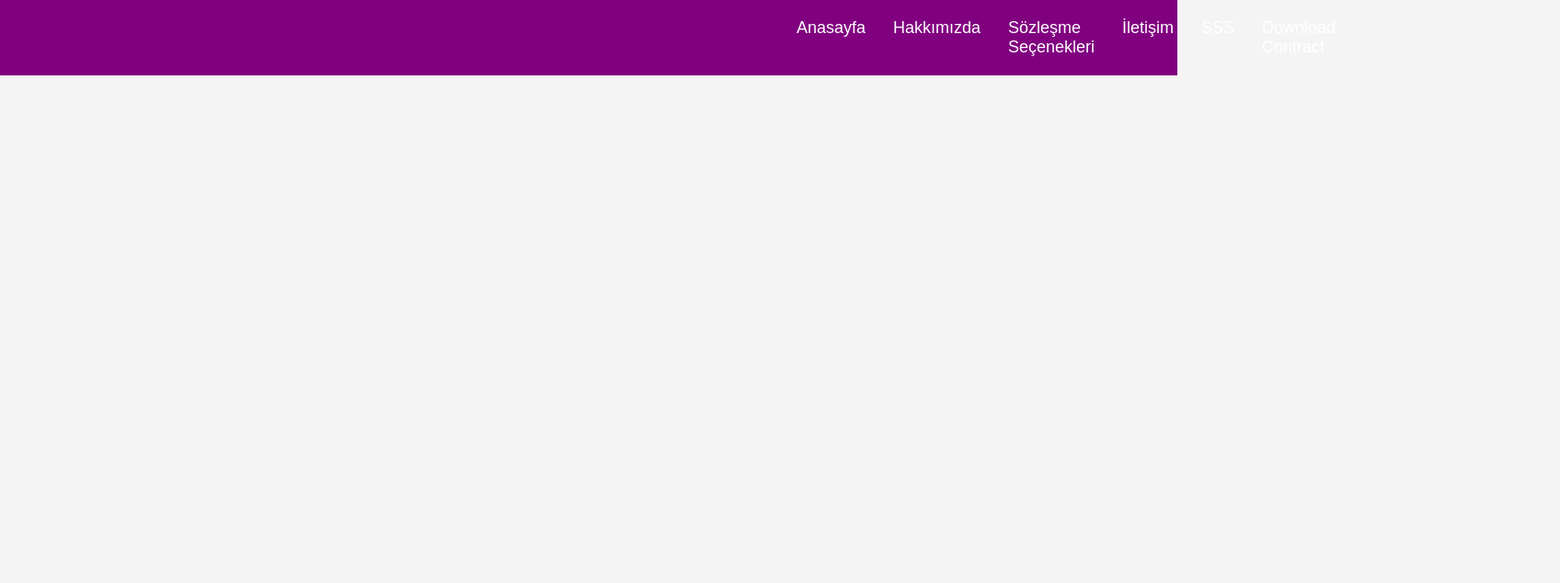
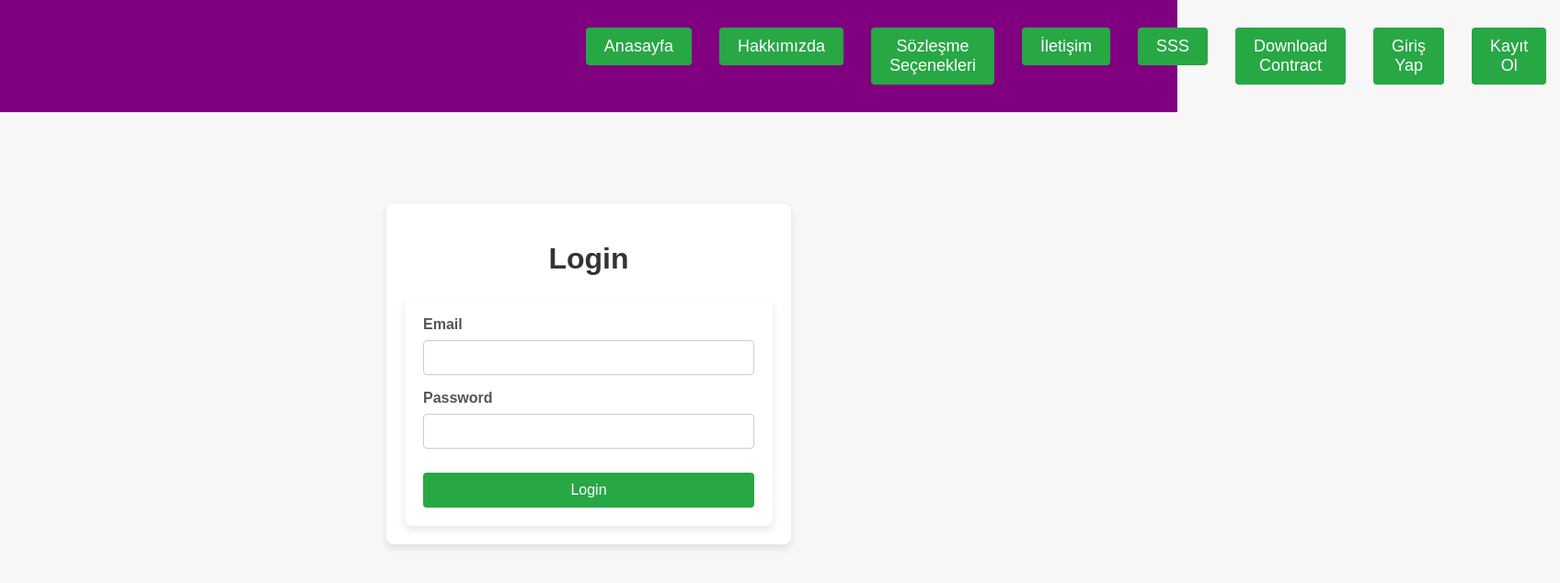
Before and after one commit to mehmetenesaydin/1august, a React (Vite) app in the folder 1august.client/: page /login in a window 1280 px wide. Shown: the top 634 px of the page at 92% size, 1696 px wide, since content can reach past the window. Built offline with nearby package versions, Linux system fonts and the light colour scheme.

Commit message:
Giriş yap ve kayıt ol sayfaları eklendi.

```diff
--- a/1august.client/src/App.tsx
+++ b/1august.client/src/App.tsx
@@ -7,6 +7,9 @@ import Contact from './pages/Contact';
 import FAQ from './pages/SSS';
 import DownloadContract from './pages/DownloadContract'; // Yeni sayfa importu
 import jlogo from './assets/jlogo.png';
+import Login from './pages/Login';
+import Register from './pages/Register';
+
 
 const App: React.FC = () => {
     return (
@@ -20,6 +23,8 @@ const App: React.FC = () => {
                     <li><Link to="/contact">İletişim</Link></li>
                     <li><Link to="/faq">SSS</Link></li>
                     <li><Link to="/download-contract">Download Contract</Link></li> {/* Yeni bağlantı */}
+                    <li><Link to="/login">Giriş Yap</Link></li>
+                    <li><Link to="/register">Kayıt Ol</Link></li>
                 </ul>
             </nav>
             <Routes>
@@ -29,6 +34,9 @@ const App: React.FC = () => {
                 <Route path="/contact" element={<Contact />} />
                 <Route path="/faq" element={<FAQ />} />
                 <Route path="/download-contract" element={<DownloadContract />} /> {/* Yeni route */}
+                <Route path="/login" element={<Login />} />
+                <Route path="/register" element={<Register />} />
+
             </Routes>
         </Router>
     );
--- a/1august.client/src/cssfiles/DownloadContract.css
+++ b/1august.client/src/cssfiles/DownloadContract.css
@@ -0,0 +1,82 @@
+/* DownloadContract.css */
+
+body {
+    font-family: Arial, sans-serif;
+    background-color: #f4f4f4;
+    margin: 0;
+    padding: 0;
+}
+
+h1 {
+    text-align: center;
+    color: #333;
+    margin-bottom: 20px;
+}
+
+form {
+    max-width: 600px;
+    margin: 0 auto;
+    background-color: #fff;
+    padding: 20px;
+    border-radius: 8px;
+    box-shadow: 0 4px 8px rgba(0, 0, 0, 0.1);
+}
+
+    form div {
+        margin-bottom: 15px;
+    }
+
+label {
+    display: block;
+    font-weight: bold;
+    color: #555;
+    margin-bottom: 5px;
+}
+
+input[type="text"],
+input[type="date"] {
+    width: 100%;
+    padding: 8px;
+    border: 1px solid #ccc;
+    border-radius: 4px;
+    box-sizing: border-box;
+    font-size: 14px;
+}
+
+button[type="submit"] {
+    width: 100%;
+    background-color: #007BFF;
+    color: #fff;
+    padding: 10px 15px;
+    border: none;
+    border-radius: 4px;
+    cursor: pointer;
+    font-size: 16px;
+    transition: background-color 0.3s ease;
+}
+
+    button[type="submit"]:hover {
+        background-color: #0056b3;
+    }
+
+h2 {
+    text-align: center;
+    color: #007BFF;
+    margin-top: 20px;
+}
+
+a {
+    display: inline-block;
+    text-align: center;
+    background-color: #28a745;
+    color: #fff;
+    padding: 10px 20px;
+    border-radius: 4px;
+    text-decoration: none;
+    margin: 10px auto;
+    transition: background-color 0.3s ease;
+}
+
+    a:hover {
+        background-color: #218838;
+    }
--- /dev/null
+++ b/1august.client/src/cssfiles/Login.css
@@ -0,0 +1,61 @@
+/* Login.css */
+
+body {
+    font-family: 'Arial', sans-serif;
+    background-color: #f0f2f5;
+    margin: 0;
+    padding: 0;
+}
+
+.login-container {
+    max-width: 400px;
+    margin: 100px auto;
+    padding: 20px;
+    background-color: #fff;
+    border-radius: 8px;
+    box-shadow: 0 4px 8px rgba(0, 0, 0, 0.1);
+}
+
+h1 {
+    text-align: center;
+    color: #333;
+    margin-bottom: 24px;
+}
+
+.input-group {
+    margin-bottom: 16px;
+}
+
+label {
+    display: block;
+    font-weight: bold;
+    color: #555;
+    margin-bottom: 8px;
+}
+
+input[type="email"],
+input[type="password"] {
+    width: 100%;
+    padding: 10px;
+    border: 1px solid #ccc;
+    border-radius: 4px;
+    box-sizing: border-box;
+    font-size: 14px;
+}
+
+button[type="submit"] {
+    width: 100%;
+    background-color: #007BFF;
+    color: #fff;
+    padding: 10px 15px;
+    border: none;
+    border-radius: 4px;
+    cursor: pointer;
+    font-size: 16px;
+    transition: background-color 0.3s ease;
+    margin-top: 10px;
+}
+
+    button[type="submit"]:hover {
+        background-color: #0056b3;
+    }
--- /dev/null
+++ b/1august.client/src/cssfiles/Register.css
@@ -0,0 +1,62 @@
+/* Signup.css */
+
+body {
+    font-family: 'Arial', sans-serif;
+    background-color: #f7f7f7;
+    margin: 0;
+    padding: 0;
+}
+
+.signup-container {
+    max-width: 400px;
+    margin: 100px auto;
+    padding: 20px;
+    background-color: #fff;
+    border-radius: 8px;
+    box-shadow: 0 4px 8px rgba(0, 0, 0, 0.1);
+}
+
+h1 {
+    text-align: center;
+    color: #333;
+    margin-bottom: 24px;
+}
+
+.input-group {
+    margin-bottom: 16px;
+}
+
+label {
+    display: block;
+    font-weight: bold;
+    color: #555;
+    margin-bottom: 8px;
+}
+
+input[type="text"],
+input[type="email"],
+input[type="password"] {
+    width: 100%;
+    padding: 10px;
+    border: 1px solid #ccc;
+    border-radius: 4px;
+    box-sizing: border-box;
+    font-size: 14px;
+}
+
+button[type="submit"] {
+    width: 100%;
+    background-color: #28a745;
+    color: #fff;
+    padding: 10px 15px;
+    border: none;
+    border-radius: 4px;
+    cursor: pointer;
+    font-size: 16px;
+    transition: background-color 0.3s ease;
+    margin-top: 10px;
+}
+
+    button[type="submit"]:hover {
+        background-color: #218838;
+    }
--- a/1august.client/src/pages/DownloadContract.tsx
+++ b/1august.client/src/pages/DownloadContract.tsx
@@ -1,5 +1,6 @@
 import React, { useState } from 'react';
 import { getContractPdf } from '../Api.ts'; // API çağrısı için oluşturduğunuz fonksiyon
+import '../cssfiles/DownloadContract.css';
 
 const DownloadContract: React.FC = () => {
     const [formData, setFormData] = useState({
--- /dev/null
+++ b/1august.client/src/pages/Login.tsx
@@ -0,0 +1,51 @@
+import React, { useState } from 'react';
+import '../cssfiles/Login.css'; // CSS dosyasını dahil edin
+
+const Login: React.FC = () => {
+    const [email, setEmail] = useState('');
+    const [password, setPassword] = useState('');
+
+    const handleEmailChange = (e: React.ChangeEvent<HTMLInputElement>) => {
+        setEmail(e.target.value);
+    };
+
+    const handlePasswordChange = (e: React.ChangeEvent<HTMLInputElement>) => {
+        setPassword(e.target.value);
+    };
+
+    const handleSubmit = (e: React.FormEvent<HTMLFormElement>) => {
+        e.preventDefault();
+        // Giriş işlemleri burada gerçekleştirilebilir.
+        console.log('Email:', email);
+        console.log('Password:', password);
+    };
+
+    return (
+        <div className="login-container">
+            <h1>Login</h1>
+            <form onSubmit={handleSubmit}>
+                <div className="input-group">
+                    <label>Email</label>
+                    <input
+                        type="email"
+                        value={email}
+                        onChange={handleEmailChange}
+                        required
+                    />
+                </div>
+                <div className="input-group">
+                    <label>Password</label>
+                    <input
+                        type="password"
+                        value={password}
+                        onChange={handlePasswordChange}
+                        required
+                    />
+                </div>
+                <button type="submit">Login</button>
+            </form>
+        </div>
+    );
+};
+
+export default Login;
--- /dev/null
+++ b/1august.client/src/pages/Register.tsx
@@ -0,0 +1,70 @@
+import React, { useState } from 'react';
+import '../cssfiles/Register.css'; // CSS dosyasını dahil edin
+
+const Signup: React.FC = () => {
+    const [formData, setFormData] = useState({
+        username: '',
+        email: '',
+        password: '',
+        confirmPassword: ''
+    });
+
+    const handleChange = (e: React.ChangeEvent<HTMLInputElement>) => {
+        const { name, value } = e.target;
+        setFormData((prevData) => ({
+            ...prevData,
+            [name]: value
+        }));
+    };
+
+    const handleSubmit = (e: React.FormEvent<HTMLFormElement>) => {
+        e.preventDefault();
+        if (formData.password !== formData.confirmPassword) {
+            alert("Passwords do not match!");
+            return;
+        }
+        // Kayıt işlemleri burada gerçekleştirilebilir.
+        console.log('Form Data:', formData);
+    };
+
+    return (
+        <div className="signup-container">
+            <h1>Sign Up</h1>
+            <form onSubmit={handleSubmit}>
+                <div className="input-group">
+                    <label>Username</label>
+                    <input
+                        type="text"
+                        name="username"
+                        value={formData.username}
+                        onChange={handleChange}
+                        required
+                    />
+                </div>
+                <div className="input-group">
+                    <label>Email</label>
+                    <input
+                        type="email"
+                        name="email"
+                        value={formData.email}
+                        onChange={handleChange}
+                        required
+                    />
+                </div>
+                <div className="input-group">
+                    <label>Password</label>
+                    <input
+                        type="password"
+                        name="password"
+                        value={formData.password}
+                        onChange={handleChange}
+                        required
+                    />
+                </div>
+                <button type="submit">Sign Up</button>
+            </form>
+        </div>
+    );
+};
+
+export default Signup;
```
